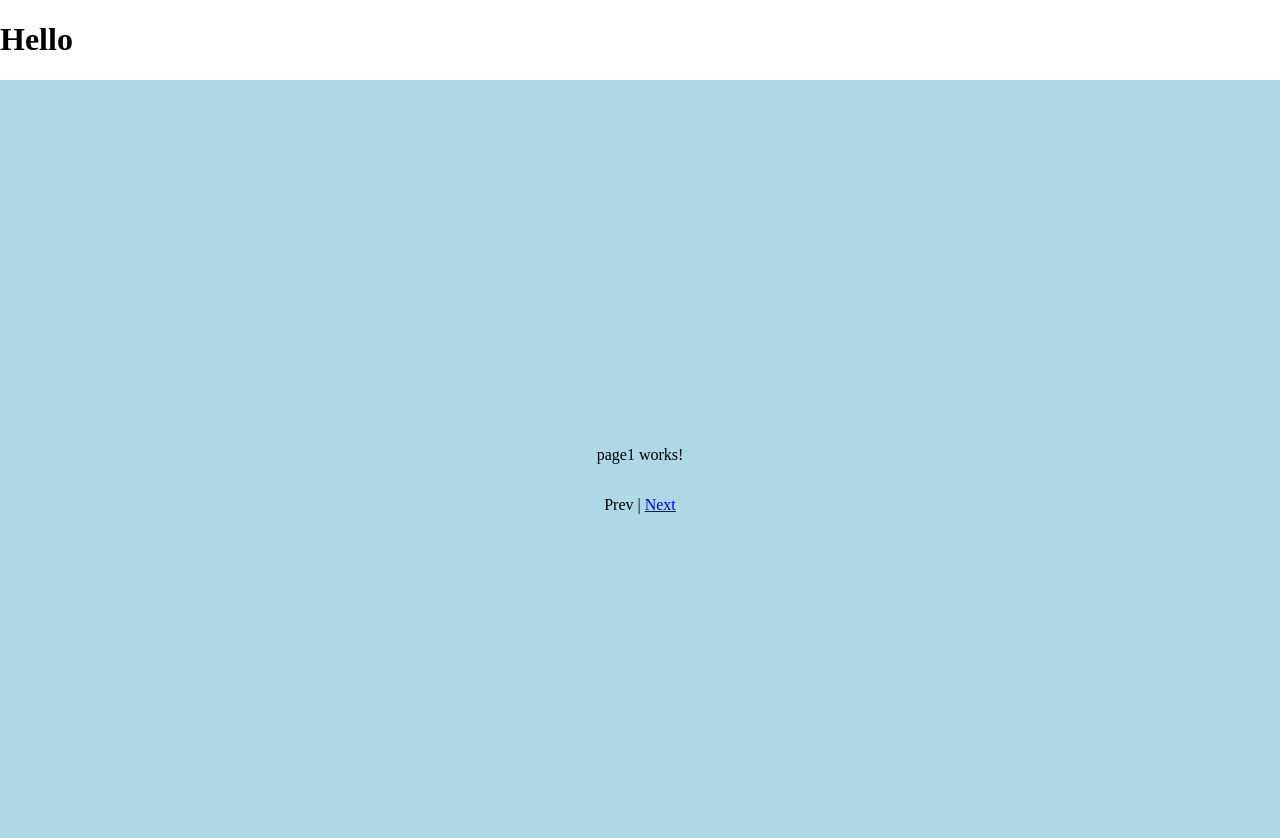
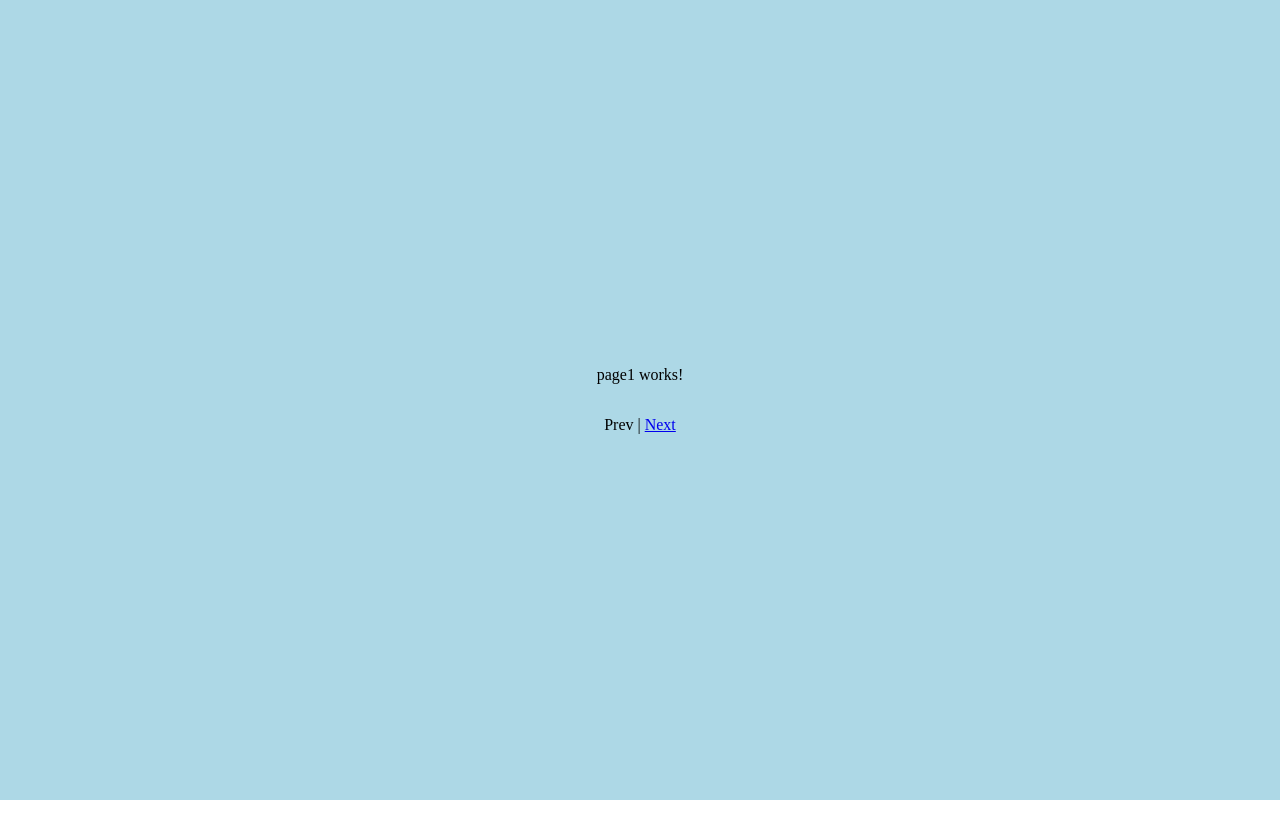
Before and after one commit to ozaki25/ng-animation-sample, an Angular app: page /page1 in a window 1280 px wide. Shown: the top 838 px of the page. After the commit the page ends 800 px from the top, so only its background shows below. Built offline with nearby package versions, Linux system fonts and the light colour scheme.

Commit message:
remove common element

```diff
--- a/src/app/app.component.ts
+++ b/src/app/app.component.ts
@@ -5,12 +5,10 @@ import { slideInAnimation } from './animations';
 @Component({
   selector: 'app-root',
   template: `
-    <h1>Hello</h1>
     <div [@routeAnimations]="prepareRoute(outlet)">
       <router-outlet #outlet="outlet"></router-outlet>
     </div>
   `,
-  styles: [],
   animations: [slideInAnimation],
 })
 export class AppComponent {
```
